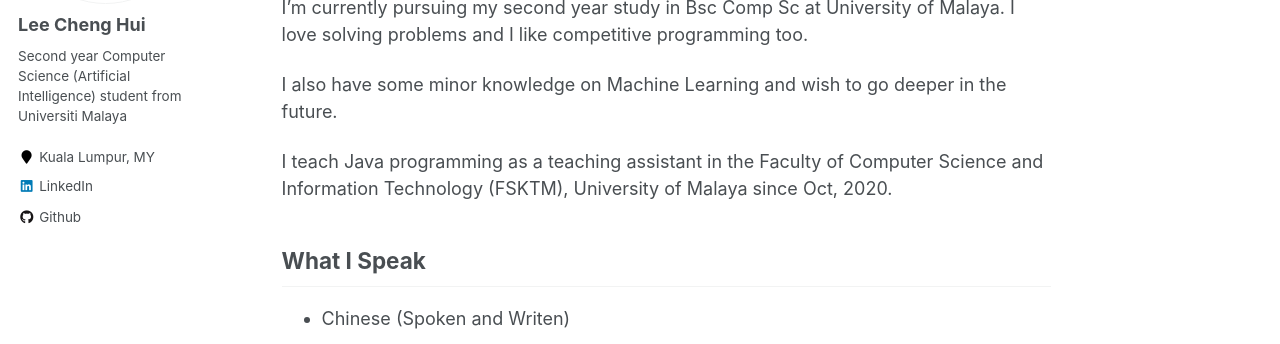
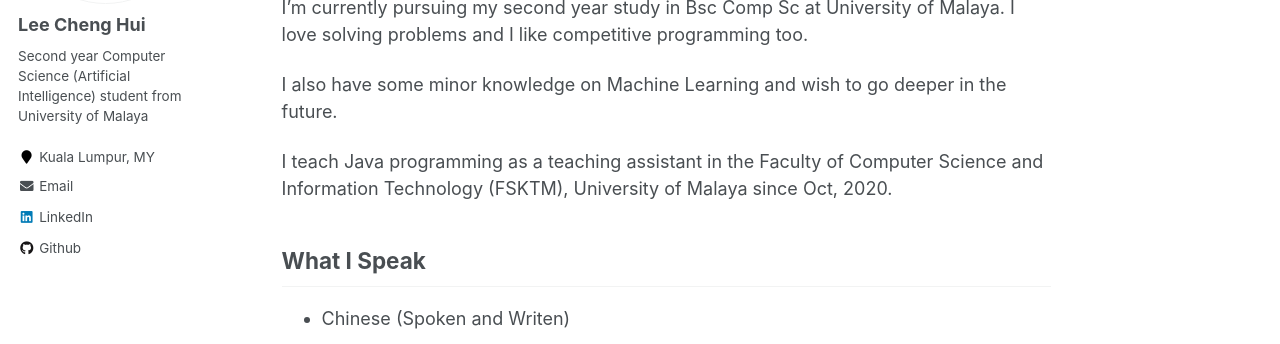
Before and after one commit to chenghui-lee/chenghui-lee.github.io, a Jekyll site: the page built from _pages/about.md, in a window 1280 px wide. Shown: the part 289-633 px from the top of the page. Built offline with Jekyll 4.4.1, drawn with Linux system fonts in a browser that asks for light colours.

Commit message:
Update _config.yml

```diff
--- a/_config.yml
+++ b/_config.yml
@@ -17,7 +17,7 @@ repository               : "chenghui-lee/chenghui-lee.github.io"
 teaser                   :  # filename of teaser fallback teaser image placed in /images/, .e.g. "500x300.png"
 breadcrumbs              : false # true, false (default)
 words_per_minute         : 160
-future                   : true
+future                   : false
 read_more                : "disabled" # if enabled, adds "Read more" links to excerpts
 talkmap_link             : false #change to true to add link to talkmap on talks page
 comments:
@@ -82,12 +82,12 @@ analytics:
 author:
   name             : "Lee Cheng Hui"
   avatar           : "profile.png"
-  bio              : "Second year Computer Science (Artificial Intelligence) student from Universiti Malaya"
+  bio              : "Second year Computer Science (Artificial Intelligence) student from University of Malaya"
   location         : "Kuala Lumpur, MY"
   employer         :
   pubmed           :
   googlescholar    :
-  email            :
+  email            : "chlee9926@gmail.com"
   researchgate     :  # example: "https://www.researchgate.net/profile/yourprofile"
   uri              :
   bitbucket        :
```
